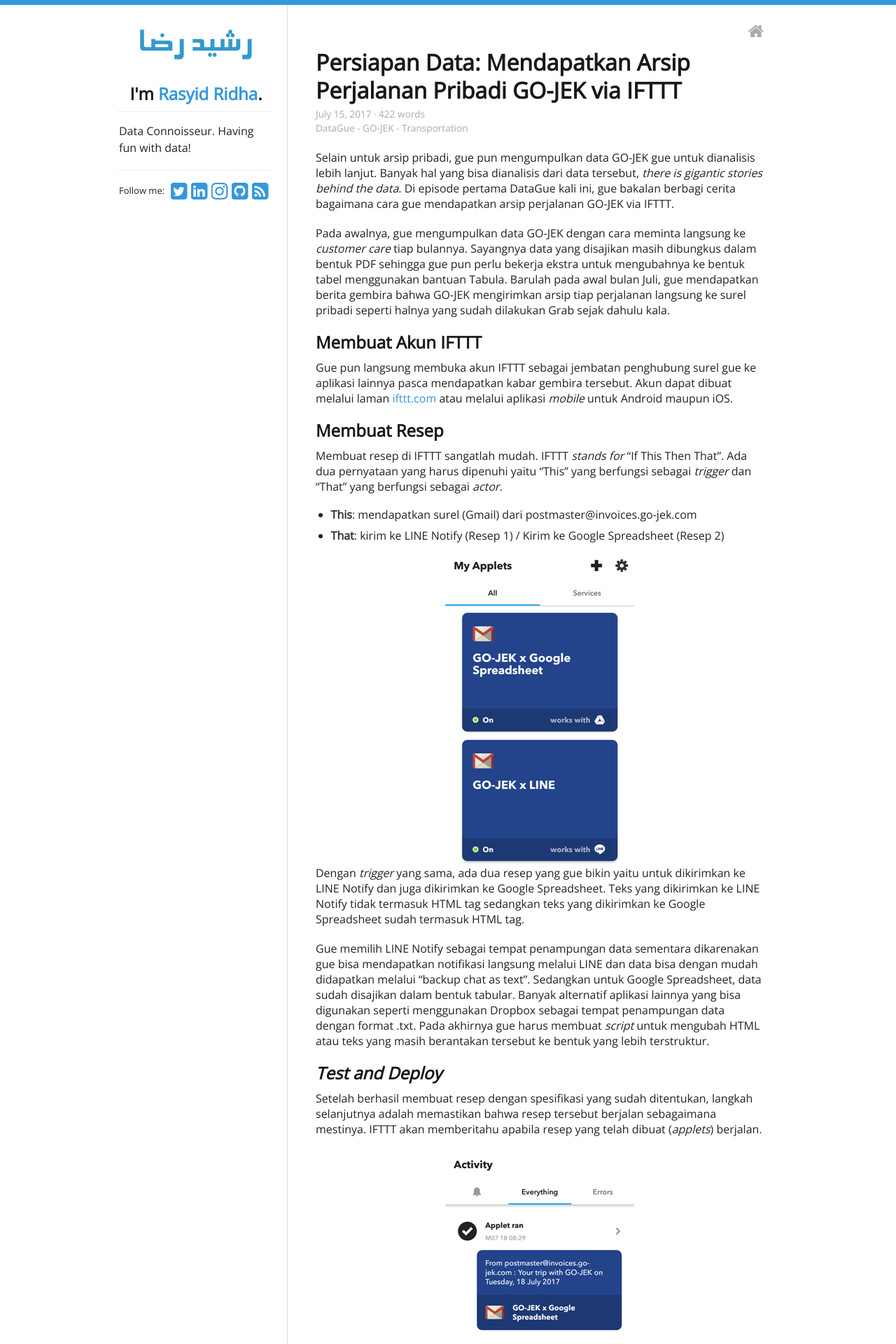
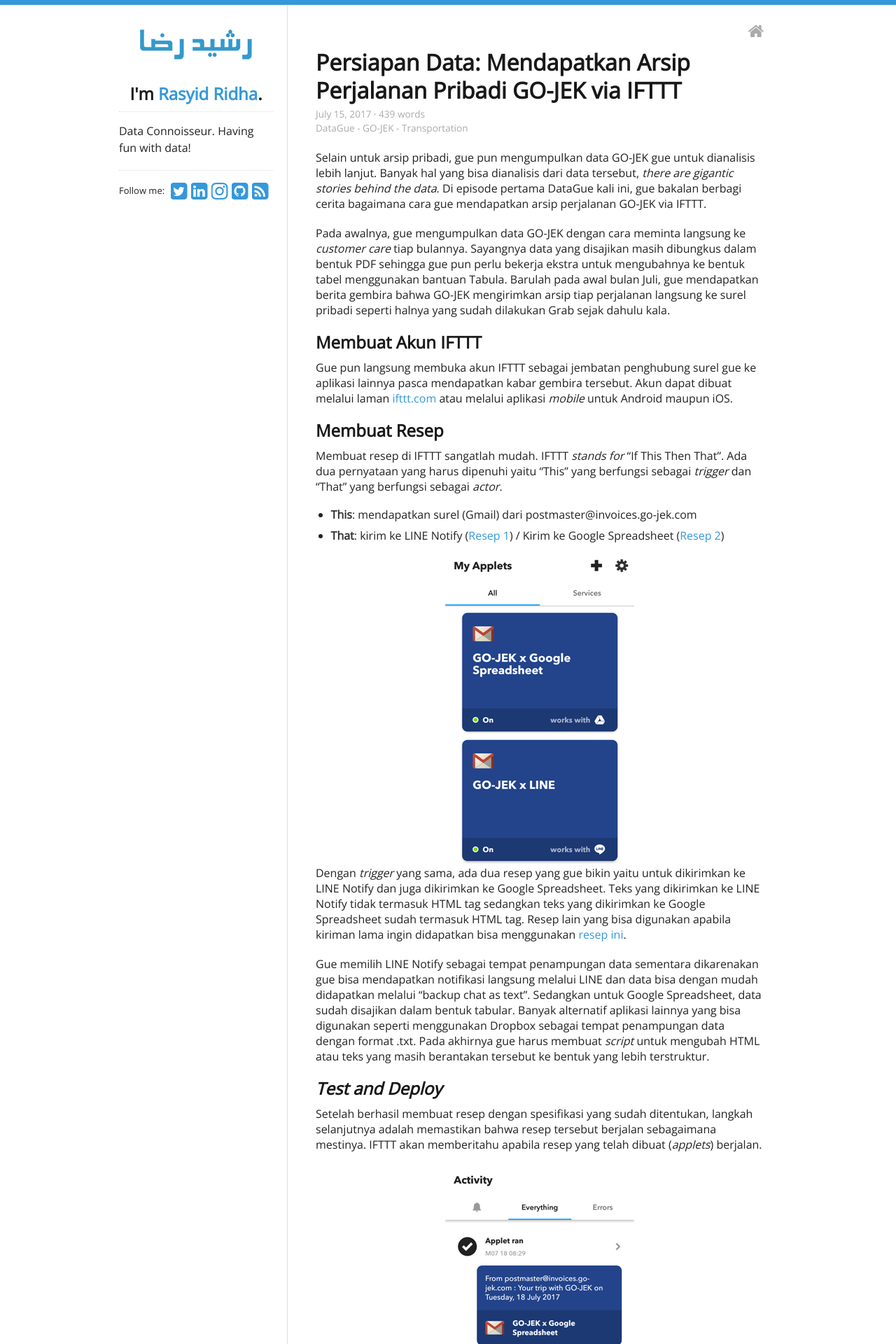
Before and after one commit to rasyidstat/rasyidstat.github.io, a Jekyll site: the page built from _posts/datague/2017-07-15-data-gojek.md, in a window 1280 px wide. Shown: the top 1920 px of the page at 70% size. Built offline with Jekyll 4.4.1, drawn with Linux system fonts in a browser that asks for light colours; nearby versions of some CDN libraries; comment, search, counter and statistics services are not loaded; some of the changed text lies outside the part shown.

Commit message:
add datague landing page

```diff
--- a/_includes/css/tambahan.css
+++ b/_includes/css/tambahan.css
@@ -1,6 +1,10 @@
 .italic {
 	font-style: italic;
 	font-size: 0.85em;
+}
+
+.italic-default {
+	font-style: italic;
 }
 
 #post img {
--- a/_posts/datague/2017-07-15-data-gojek.md
+++ b/_posts/datague/2017-07-15-data-gojek.md
@@ -8,12 +8,12 @@
 - GO-JEK
 - Transportation
 type: post
-img:
+img: /images/datague/data-gojek/front.png
 published: true
 related: false
 ---
 
-Selain untuk arsip pribadi, gue pun mengumpulkan data GO-JEK gue untuk dianalisis lebih lanjut. Banyak hal yang bisa dianalisis dari data tersebut, *there is gigantic stories behind the data*. Di episode pertama DataGue kali ini, gue bakalan berbagi cerita bagaimana cara gue mendapatkan arsip perjalanan GO-JEK via IFTTT.
+Selain untuk arsip pribadi, gue pun mengumpulkan data GO-JEK gue untuk dianalisis lebih lanjut. Banyak hal yang bisa dianalisis dari data tersebut, *there are gigantic stories behind the data*. Di episode pertama DataGue kali ini, gue bakalan berbagi cerita bagaimana cara gue mendapatkan arsip perjalanan GO-JEK via IFTTT.
 
 Pada awalnya, gue mengumpulkan data GO-JEK dengan cara meminta langsung ke *customer care* tiap bulannya. Sayangnya data yang disajikan masih dibungkus dalam bentuk PDF sehingga gue pun perlu bekerja ekstra untuk mengubahnya ke bentuk tabel menggunakan bantuan Tabula. Barulah pada awal bulan Juli, gue mendapatkan berita gembira bahwa GO-JEK mengirimkan arsip tiap perjalanan langsung ke surel pribadi seperti halnya yang sudah dilakukan Grab sejak dahulu kala.
 
@@ -26,11 +26,11 @@
 Membuat resep di IFTTT sangatlah mudah. IFTTT *stands for* "If This Then That". Ada dua pernyataan yang harus dipenuhi yaitu "This" yang berfungsi sebagai *trigger* dan "That" yang berfungsi sebagai *actor*.
 
 - **This**: mendapatkan surel (Gmail) dari postmaster@invoices.go-jek.com
-- **That**: kirim ke LINE Notify (Resep 1) / Kirim ke Google Spreadsheet (Resep 2)
+- **That**: kirim ke LINE Notify ([Resep 1](https://ifttt.com/applets/461009p-gmail-line)) / Kirim ke Google Spreadsheet ([Resep 2](https://ifttt.com/applets/282294p-gmail-to-sheets))
 
 <center><img src="/images/datague/data-gojek/applets.png"></center>
 
-Dengan *trigger* yang sama, ada dua resep yang gue bikin yaitu untuk dikirimkan ke LINE Notify dan juga dikirimkan ke Google Spreadsheet. Teks yang dikirimkan ke LINE Notify tidak termasuk HTML tag sedangkan teks yang dikirimkan ke Google Spreadsheet sudah termasuk HTML tag.
+Dengan *trigger* yang sama, ada dua resep yang gue bikin yaitu untuk dikirimkan ke LINE Notify dan juga dikirimkan ke Google Spreadsheet. Teks yang dikirimkan ke LINE Notify tidak termasuk HTML tag sedangkan teks yang dikirimkan ke Google Spreadsheet sudah termasuk HTML tag. Resep lain yang bisa digunakan apabila kiriman lama ingin didapatkan bisa menggunakan [resep ini](https://ifttt.com/applets/90162p-automatically-sync-gmail-emails-with-receipts-orders-invoices-to-a-google-spreadsheet).
 
 Gue memilih LINE Notify sebagai tempat penampungan data sementara dikarenakan gue bisa mendapatkan notifikasi langsung melalui LINE dan data bisa dengan mudah didapatkan melalui "backup chat as text". Sedangkan untuk Google Spreadsheet, data sudah disajikan dalam bentuk tabular. Banyak alternatif aplikasi lainnya yang bisa digunakan seperti menggunakan Dropbox sebagai tempat penampungan data dengan format .txt. Pada akhirnya gue harus membuat *script* untuk mengubah HTML atau teks yang masih berantakan tersebut ke bentuk yang lebih terstruktur.
 
```
Also changed, not shown: other parts of _posts/datague/2017-07-15-data-gojek.md (+2 -2 lines), _pages/datague.html (added, +41 -0 lines), images/datague/data-gojek/front.png (added).
